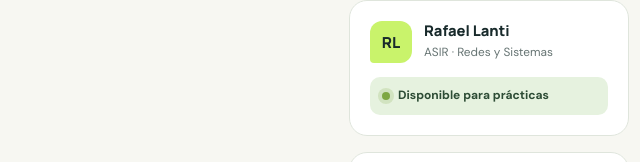
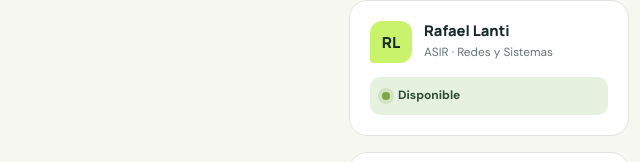
Before and after one commit to RafaelLanti/Porfolio, a plain HTML site: page index.html in a window 1280 px wide. Shown: the part 140-302 px from the top of the page, 627-1267 px from the left. Drawn offline with Linux system fonts and the light colour scheme.

Commit message:
Change status text from 'Disponible para prácticas' to 'Disponible'

```diff
--- a/index.html
+++ b/index.html
@@ -144,7 +144,7 @@
                 </div>
                 <div class="estado-lateral">
                     <span class="punto-estado"></span>
-                    <span>Disponible para prácticas</span>
+                    <span>Disponible</span>
                 </div>
             </div>
 
```
